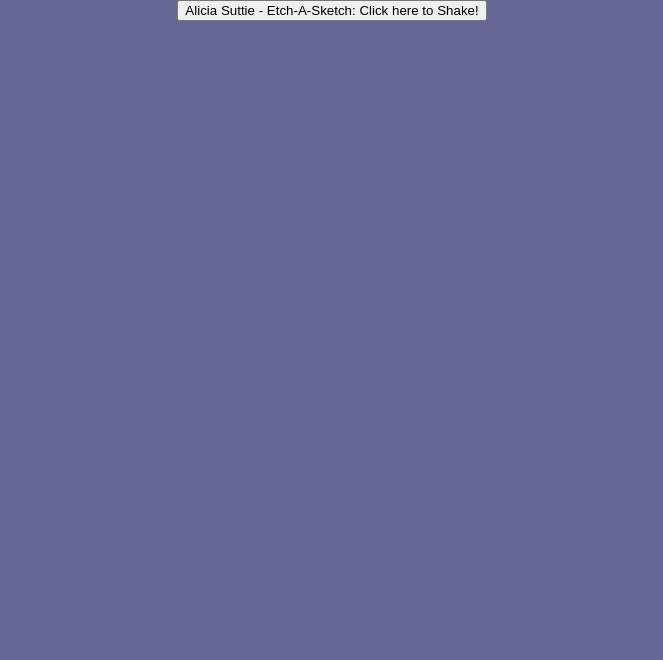
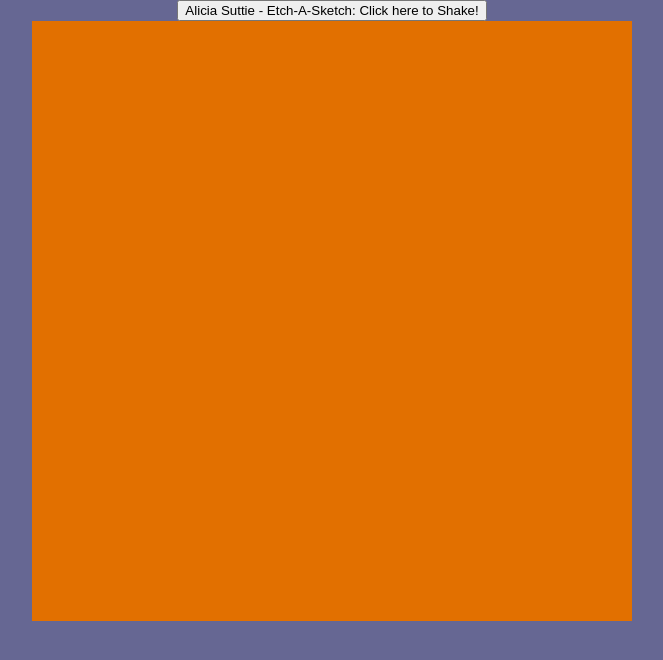
Before and after one commit to ali-of-cia/Etch-E-Sketch, a plain HTML site: page index.html in a window 1280 px wide. Shown: the whole page, without its empty margins (308-971 px from the left). Drawn offline with nearby package versions, Linux system fonts and the light colour scheme.

Commit message:
Update index.html
Added raw url to script

```diff
--- a/index.html
+++ b/index.html
@@ -5,7 +5,7 @@
     <head>
         <link rel="stylesheet" href="style.css" type="text/css">
         <script src="https://ajax.googleapis.com/ajax/libs/jquery/1.11.1/jquery.min.js"></script>
-        <script type="text/javascript" src=""></script>
+        <script type="text/javascript" src="https://raw.githubusercontent.com/ali-of-cia/Etch-E-Sketch/master/script.js"></script>
     </head>
 
     <body>
```
